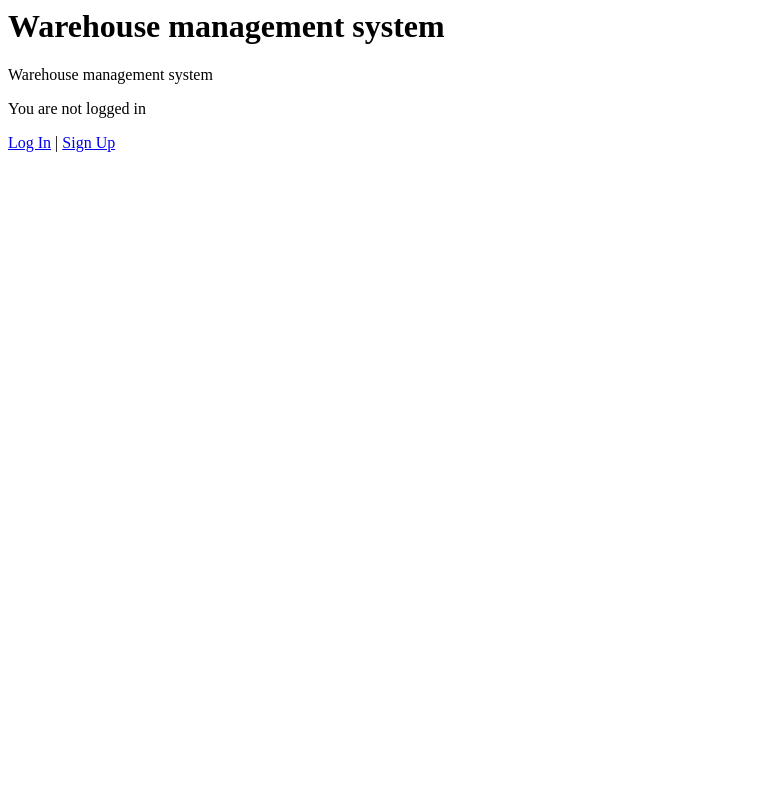
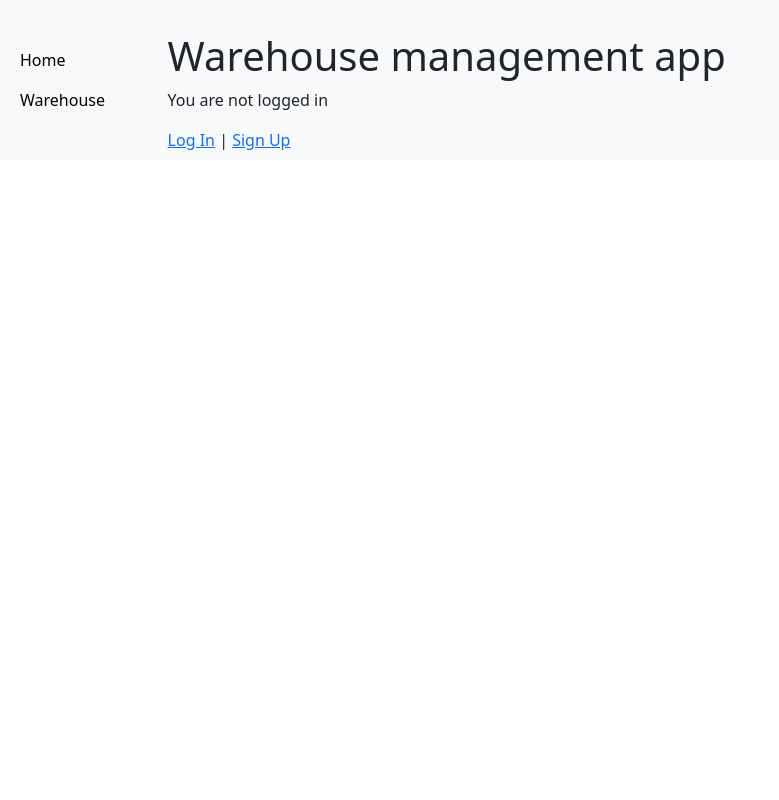
Before and after one commit to oc67/warehouseManagementSystem, a Django app: page / in a window 1280 px wide. Shown: the whole page, without its empty margins (0-779 px from the left). Run offline with Django 4.2, Linux system fonts and the light colour scheme.

Commit message:
updated warehouse CRUD

```diff
--- /dev/null
+++ b/templates/base.html
@@ -0,0 +1,51 @@
+{% load static %}
+
+<html>
+
+<head>
+
+      <!-- Specifies window title:-->
+      <title> Warehouse management system</title>
+
+      <!--For SEO purposes:-->
+      <meta name="Warehouse management system app"
+      content="Django application which lets users manage their inventory location and requirements. Developed by Oriol Corvo.">
+
+      <!-- Boostrap:-->
+      <link href="https://cdn.jsdelivr.net/npm/bootstrap@5.3.3/dist/css/bootstrap.min.css" rel="stylesheet" integrity="sha384-QWTKZyjpPEjISv5WaRU9OFeRpok6YctnYmDr5pNlyT2bRjXh0JMhjY6hW+ALEwIH" crossorigin="anonymous">
+      <link rel="stylesheet" href="{% static 'css/base.css' %}">
+
+
+</head>
+<nav class="navbar navbar-expand-lg bg-body-tertiary">
+    <div class="container-fluid">
+      <button class="navbar-toggler" type="button"
+        data-bs-toggle="collapse" data-bs-target="#navbarSupportedContent"
+        aria-controls="navbarSupportedContent" aria-expanded="false"
+        aria-label="Toggle navigation">
+        <span class="navbar-toggler-icon"></span>
+      </button>
+      <div class="collapse navbar-collapse" id="navbarSupportedContent">
+        <ul class="navbar-nav me-auto mb-2 mb-lg-0">
+          <li class="nav">
+            <a class="nav-link active" aria-current="page" href="{% url 'home' %}">Home </a>
+            <a class="nav-link active" aria-current="page" href="{% url 'warehouse_list' %}">Warehouse </a>
+
+
+            </li>
+        </ul>
+<body>
+      <!--Boostraps removes left margins, so container class needs to be added as below:-->
+
+      <main class="container mt-4">
+            <h1> Warehouse management app</h1>
+
+      {% block content %}
+      {% endblock content %}
+      </main>
+
+<!-- Bootstrap JavaScript Bundle -->
+<script src="https://cdn.jsdelivr.net/npm/bootstrap@5.3.3/dist/js/bootstrap.bundle.min.js" integrity="sha384-YvpcrYf0tY3lHB60NNkmXc5s9fDVZLESaAA55NDzOxhy9GkcIdslK1eN7N6jIeHz" crossorigin="anonymous">
+
+  </script>
+  </body>
--- a/templates/home.html
+++ b/templates/home.html
@@ -1,8 +1,9 @@
-<h1>Warehouse management system</h1>
+{% extends "base.html" %}
 
 {% block title %}Warehouse management system{% endblock title %}
 
 {% block content %}
+
 
 {% if user.is_authenticated %}
 
--- a/templates/warehouse/warehouse_list.html
+++ b/templates/warehouse/warehouse_list.html
@@ -1,9 +1,10 @@
+
 
 {% block content %}
 
 <h1>Warehouse list</h1>
 <br>
-{% for article in article_list %}
+{% for warehouse in warehouse_list %}
 <div class="card">
     <div class="card-header">
         <span class="fw-bold">
@@ -13,7 +14,7 @@
     </div>
     <div class="card-body text-center text-muted">
         {% if warehouse.organisation.pk == request.user.organisation.pk %}
-        <a href="#">Edit</a>
+        <a href="{% url 'warehouse_detail' warehouse.pk %}">Edit</a>
         <a href="#">Delete</a>
         {% endif %}
     </div>
--- a/warehouses/models.py
+++ b/warehouses/models.py
@@ -1,4 +1,5 @@
 from django.db import models
+from django.urls import reverse
 from accounts.models import Organisation
 
 # Create your models here.
@@ -12,10 +13,13 @@ class Warehouse(models.Model):
     municipality=models.CharField(max_length=100, null=False, blank=False)
     address_line=models.CharField(max_length=500, null=False, blank=False)
 
-    organisation=models.ForeignKey(Organisation, null=False, blank=False,on_delete=models.CASCADE)
+    organisation=models.ForeignKey(Organisation, null=True, blank=True,on_delete=models.CASCADE)
     is_active=models.BooleanField(null=True,blank=True)
     is_location_for_receipts=models.BooleanField(null=True,blank=True)
     is_location_for_shipments=models.BooleanField(null=True,blank=True)
 
     def __str__(self):
         return self.name
+
+    def get_absolute_url(self):
+        return reverse("warehouse_detail",kwargs={"pk":self.pk})
--- a/warehouses/urls.py
+++ b/warehouses/urls.py
@@ -5,6 +5,6 @@ urlpatterns=[
     path("",WarehouseListView.as_view(),name="warehouse_list"),
     path("new/",WarehouseCreationView.as_view(),name="warehouse_create"),
     path("list/",WarehouseListView.as_view(),name="warehouse_list"),
-    path("<int:pk>/",WarehouseDetailView.as_view(),name="warehouse_detail"),
+    path("warehouse/<int:pk>/",WarehouseDetailView.as_view(),name="warehouse_detail"),
 
 ]
```
Also changed, not shown: templates/warehouse/warehouse_create.html (+9 -0 lines), templates/warehouse/warehouse_detail.html (+14 -1 lines), warehouses/views.py (+11 -2 lines), accounts/migrations/0002_alter_customuser_organisation.py (added), warehouses/migrations/0003_alter_warehouse_organisation.py (added).
